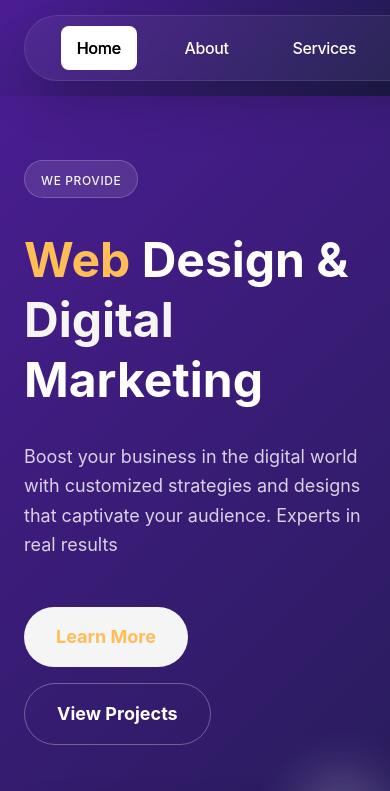
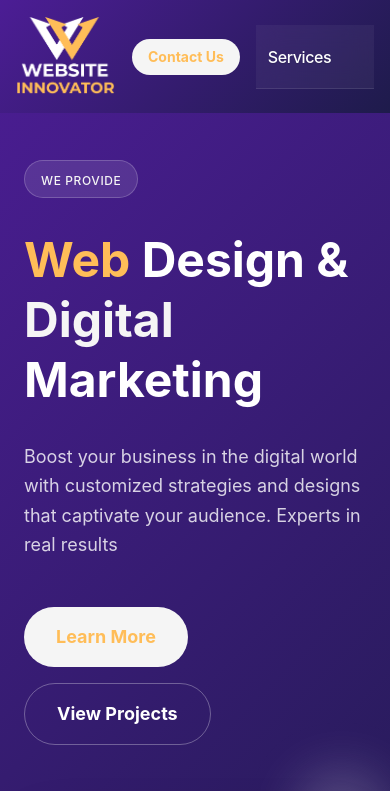
Before and after one commit to mjunaidoffical876/Website-Innovator, a Next.js app: page / in a window 390 px wide. Shown: the top 791 px of the page. Built offline with nearby package versions, Linux system fonts and the light colour scheme.

Commit message:
Make header navigation fully responsive for mobile sizes

```diff
--- a/components/Header.tsx
+++ b/components/Header.tsx
@@ -12,9 +12,9 @@ const items = [
 
 export default function Header() {
   return (
-    <header className="fixed top-0 left-0 right-0 z-50 gradient-bg gradient-bg py-4 items-center transition-all duration-300">
-      <div className="container mx-auto px-6 flex items-center justify-between">
-        <div className="flex items-center gap-2">
+    <header className="fixed top-0 left-0 right-0 z-50 gradient-bg py-4 transition-all duration-300">
+      <div className="container mx-auto px-4 sm:px-6 flex flex-wrap lg:flex-nowrap items-center justify-between gap-4">
+        <div className="flex items-center gap-2 z-10 shrink-0">
           <img
             src="/logo.png" // We'll move the generated image here
             alt="Website Innovator Logo"
@@ -23,7 +23,7 @@ export default function Header() {
             className="object-cover"
           />
         </div>
-        <div className="relative h-16 flex items-center">
+        <div className="relative h-16 flex items-center max-w-full overflow-x-auto overflow-y-hidden hide-scrollbar no-scrollbar flex-1 lg:flex-none justify-center z-0 order-3 lg:order-0">
           <GooeyNav
             items={items}
             particleCount={15}
@@ -36,12 +36,12 @@ export default function Header() {
           />
         </div>
 
-        <div className="flex items-center gap-4">
-          <button className="text-white hover:text-secondary transition-colors p-2">
+        <div className="flex items-center gap-2 sm:gap-4 shrink-0 z-10">
+          <button className="hidden sm:block text-white hover:text-secondary transition-colors p-2">
             <Globe className="w-5 h-5" />
           </button>
-          <div className="w-px h-6 bg-white/20"></div>
-          <button className="bg-secondary text-primary px-6 py-2 rounded-full font-bold hover:scale-105 transition-transform">
+          <div className="hidden sm:block w-px h-6 bg-white/20"></div>
+          <button className="bg-secondary text-primary px-4 sm:px-6 py-2 rounded-full font-bold text-sm sm:text-base hover:scale-105 transition-transform">
             <Link href="#contact">Contact Us</Link>
           </button>
         </div>
```
